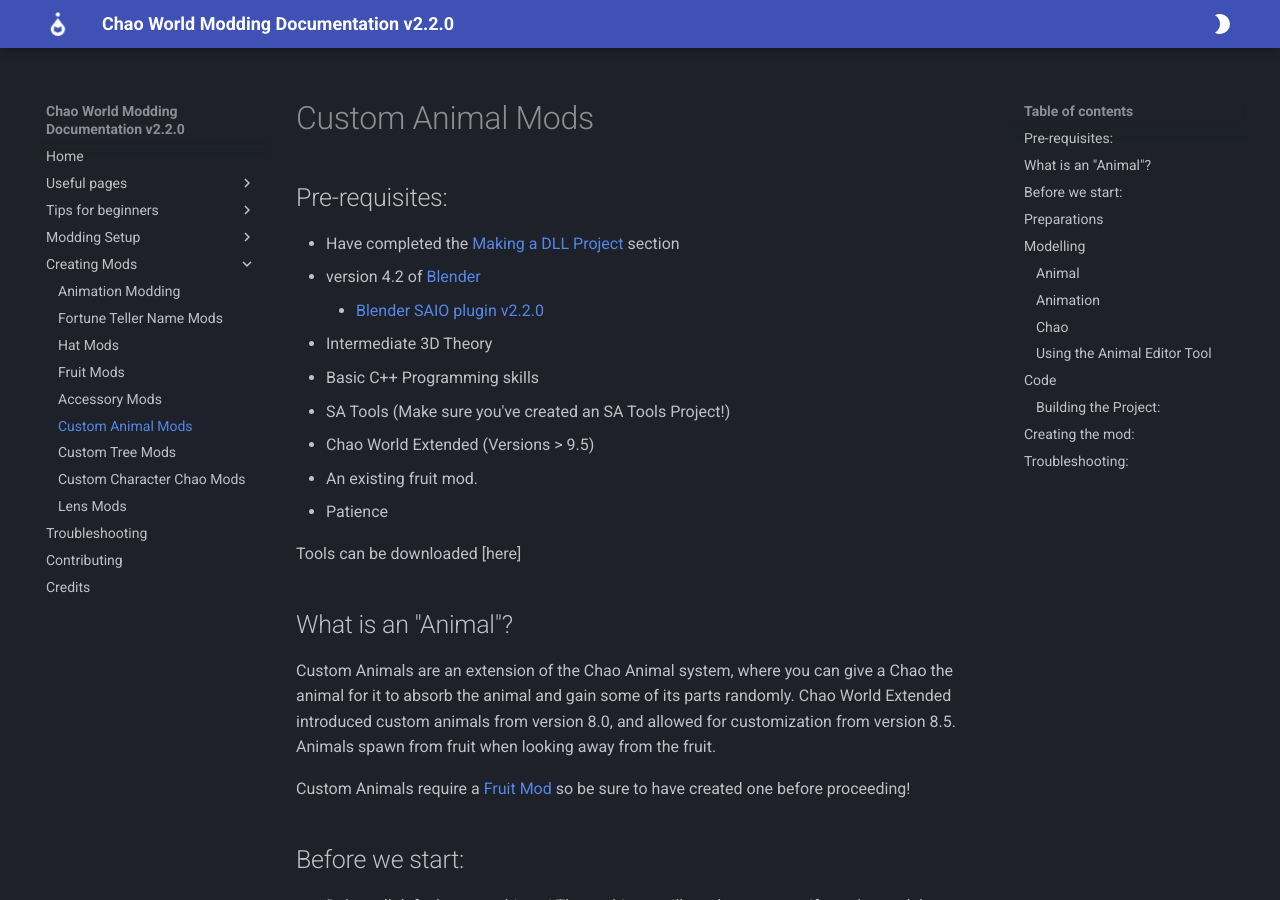
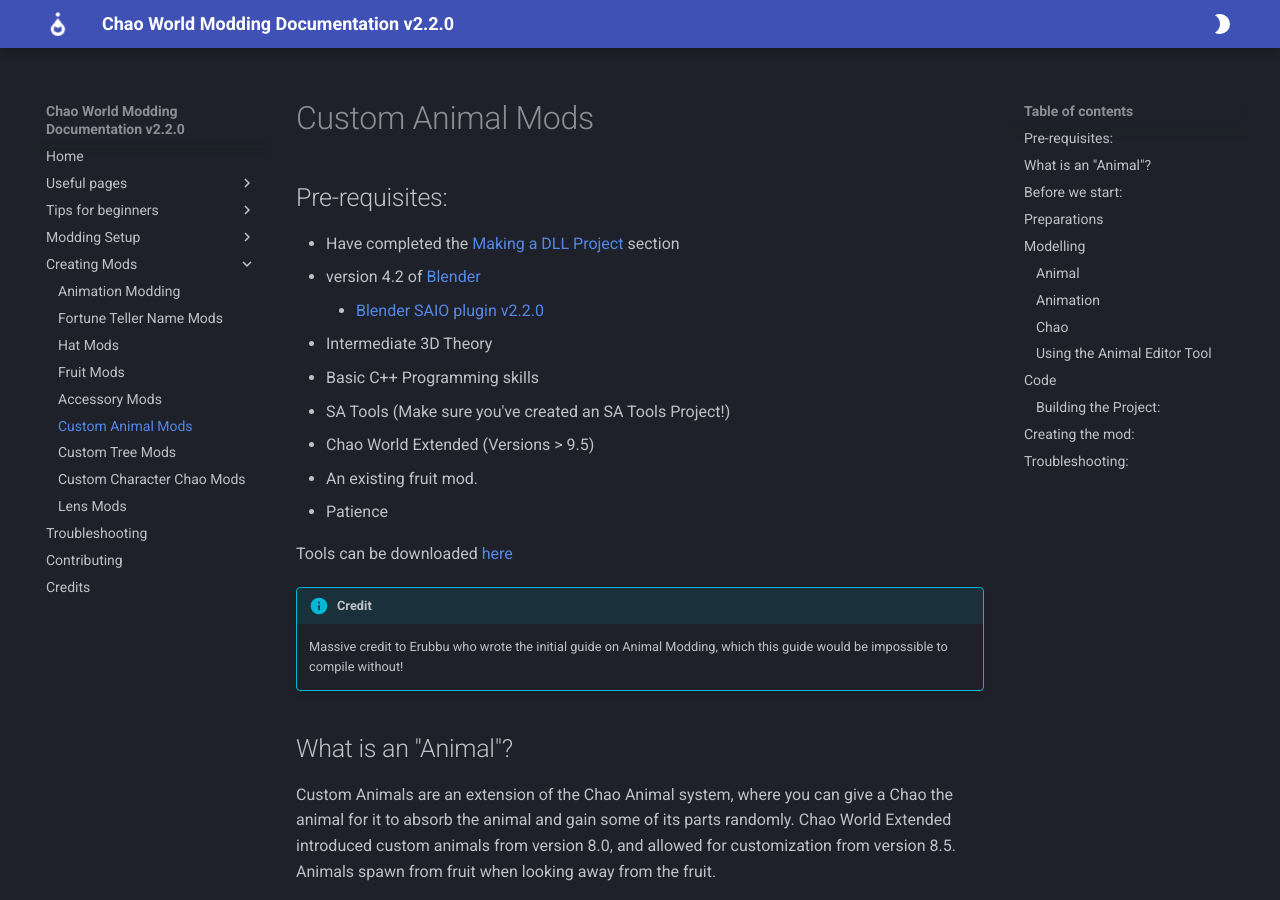
Before and after one commit to NostalgiaNinja/ChaoModding_Docs, an MkDocs documentation site: the page built from docs/AnimalModding.md, in a window 1280 px wide and 900 px high. Built offline with MkDocs 1.6.1 and Material for MkDocs 9.7.7, drawn with Linux system fonts in a browser that asks for light colours; some of the changed text lies outside the part shown.

Commit message:
Synchronization

```diff
--- a/docs/AnimalModding.md
+++ b/docs/AnimalModding.md
@@ -12,8 +12,9 @@
 * An existing fruit mod.
 * Patience
 
-Tools can be downloaded [here]
-
+Tools can be downloaded [here](resources.md)
+!!! info "Credit"
+    Massive credit to Erubbu who wrote the initial guide on Animal Modding, which this guide would be impossible to compile without!
 ## What is an "Animal"?
 
 Custom Animals are an extension of the Chao Animal system, where you can give a Chao the animal for it to absorb the animal and gain some of its parts randomly. Chao World Extended introduced custom animals from version 8.0, and allowed for customization from version 8.5. Animals spawn from fruit when looking away from the fruit.
@@ -80,12 +81,12 @@ Import a Chao model of your choice, starting with a Child Chao. Prepare the anim
 |Left Leg|leg_l|006|
 |Right Leg|leg_r|013|
 |Face|tongue|028|
+|Forehead|forehead|029|
 |Tail|tail|008|
 |Left Wing|wing_l|037|
 |Right Wing|wing_r|039|
 |Left Horn|horn_l|030|
 |Right Horn|horn_r|031|
-|Forehead|forehead|029|
 
 Delete the Chao hierarchy and save as an SA2MDL. This will be used in the Animal Editor as a Child Chao.
 
```
Also changed, not shown: docs/LensModding.md (+3 -1 lines), docs/credits.md (+1 -0 lines).
